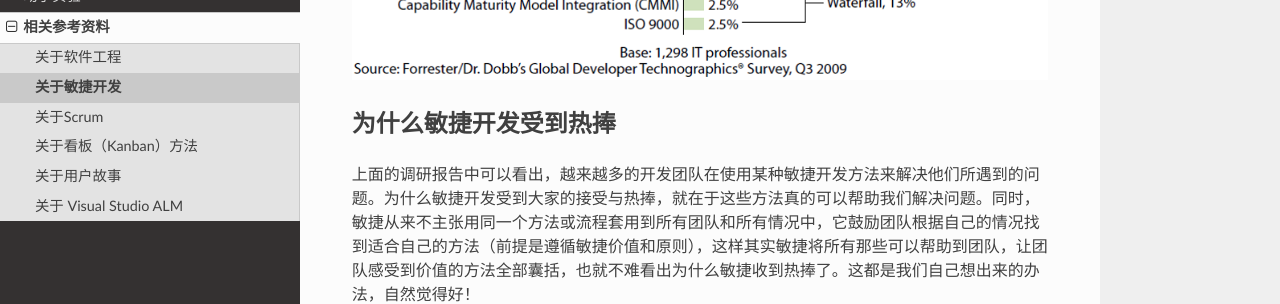
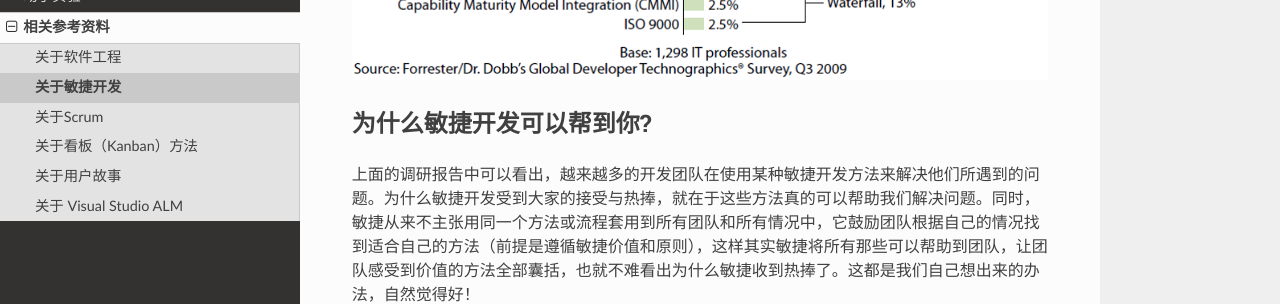
Before and after one commit to ups216/vsalm-hols, a Sphinx documentation site: the page built from docs/concepts/about-agile-software-development.rst, in a window 1280 px wide and 900 px high, scrolled down 2270 px. Shown: the part 153-457 px from the top of the window. Built offline with Sphinx 7.4.7 and the Read the Docs theme 2.0.0, drawn with Linux system fonts in a browser that asks for light colours; the version number could not be read and is left out.

Commit message:
fix formating

```diff
--- a/docs/concepts/about-agile-software-development.rst
+++ b/docs/concepts/about-agile-software-development.rst
@@ -68,8 +68,8 @@
 .. figure:: images/agilemethods.png
 
 
-为什么敏捷开发受到热捧
-~~~~~~~~~~~~~~~~~~~~~~~
+为什么敏捷开发可以帮到你?
+~~~~~~~~~~~~~~~~~~~~~~~~~
 
 上面的调研报告中可以看出，越来越多的开发团队在使用某种敏捷开发方法来解决他们所遇到的问题。为什么敏捷开发受到大家的接受与热捧，就在于这些方法真的可以帮助我们解决问题。同时，敏捷从来不主张用同一个方法或流程套用到所有团队和所有情况中，它鼓励团队根据自己的情况找到适合自己的方法（前提是遵循敏捷价值和原则），这样其实敏捷将所有那些可以帮助到团队，让团队感受到价值的方法全部囊括，也就不难看出为什么敏捷收到热捧了。这都是我们自己想出来的办法，自然觉得好！
 
@@ -115,21 +115,6 @@
 * 建立持续改进机制： 在过程中保持学习并持续改进。不仅仅以在每个sprint后面的Retro，而应该在每个步骤后都进行反思和改进
 
 
-
-
-
-
-
-
-
-
-
-
-
-
-
-
-
 参考
 ~~~~~~~~~~~~~~~~~~~~~~
 
```
